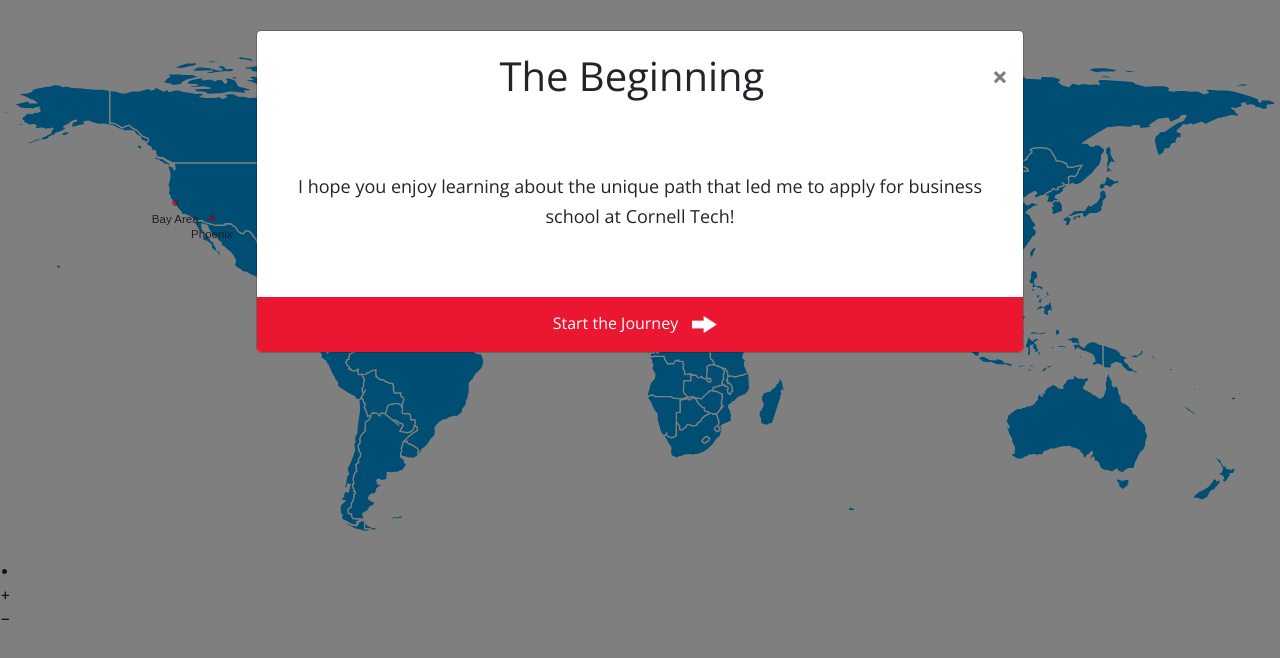
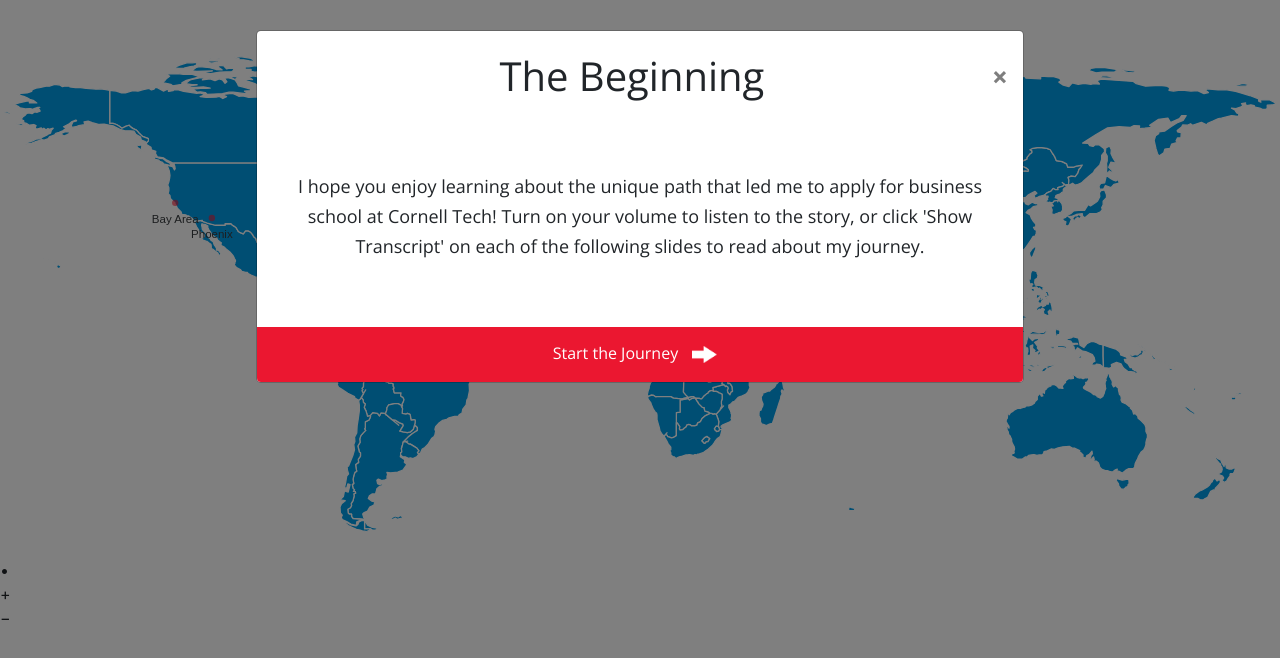
Before and after one commit to alexwines/cornell-project, a plain HTML site: page index.html in a window 1280 px wide. Drawn offline with nearby package versions, Linux system fonts and the light colour scheme.

Commit message:
edit beginning slide

```diff
--- a/index.html
+++ b/index.html
@@ -35,7 +35,7 @@
           <div class="modal-body">
             <div class="start">
               <div class="row">
-                <p class="col text-center">I hope you enjoy learning about the unique path that led me to apply for business school at Cornell Tech!</p>
+                <p class="col text-center">I hope you enjoy learning about the unique path that led me to apply for business school at Cornell Tech! Turn on your volume to listen to the story, or click 'Show Transcript' on each of the following slides to read about my journey.</p>
               </div>
             </div>
           </div>
```
